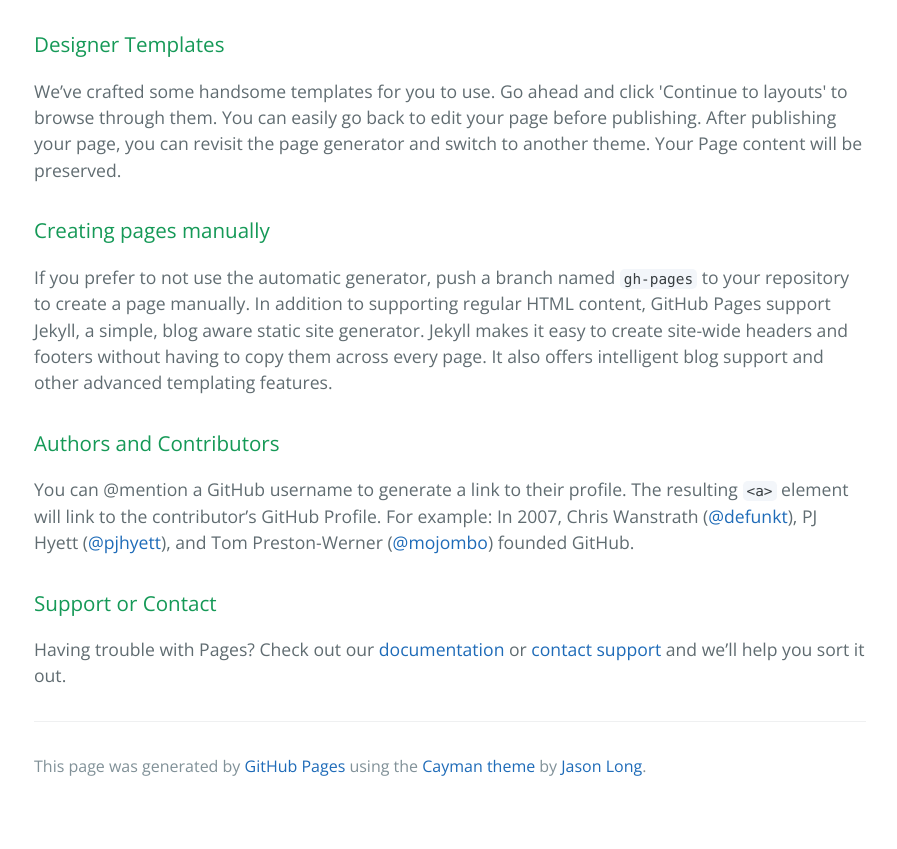
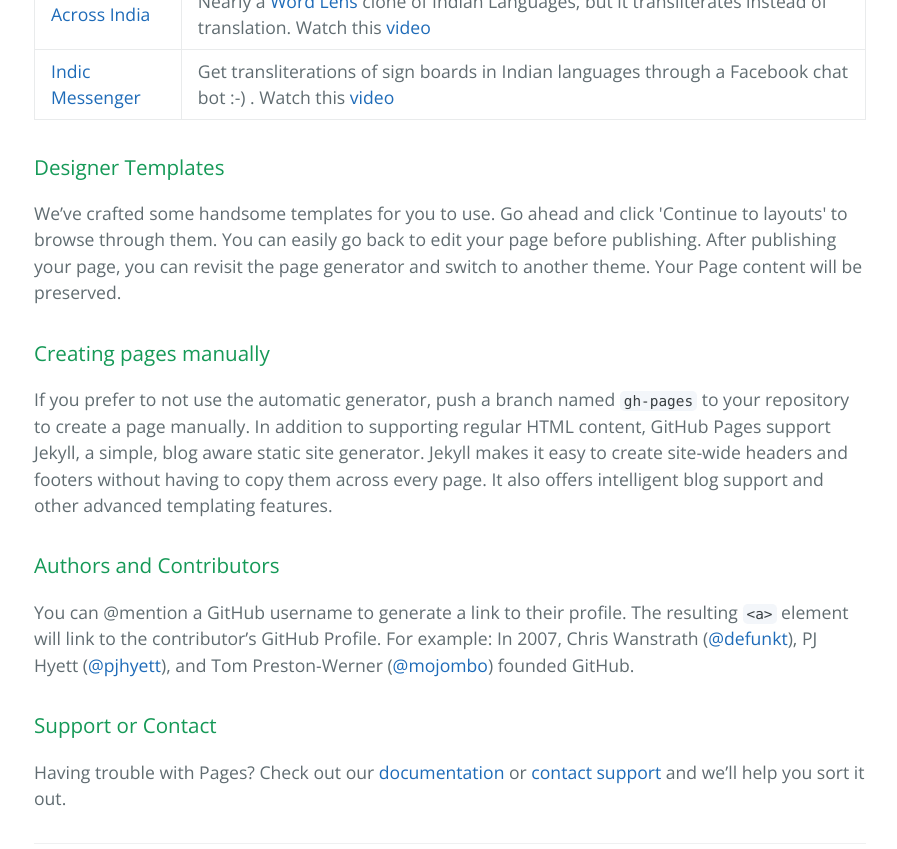
Before and after one commit to indic-ocr/indic-ocr.github.io, a website: page index.html in a window 1280 px wide. Shown: the part 1013-1862 px from the top of the page, without its empty margins (190-1087 px from the left). Before the commit the page ends 1823 px from the top, so only its background shows below. Drawn offline with nearby package versions, Linux system fonts and the light colour scheme.

```diff
--- a/index.html
+++ b/index.html
@@ -57,6 +57,11 @@
 <td>Nearly a  <a href="https://en.wikipedia.org/wiki/Word_Lens">Word Lens</a> clone of Indian Languages, but it transliterates instead of translation. Watch this <a href="https://www.youtube.com/watch?v=v0WVCOieW6o">video</a>
 </td>
 </tr>
+<tr>
+<td><a href="https://indic-ocr.github.io/indicmessenger/">Indic Messenger</a></td>
+<td>Get transliterations of sign boards in Indian languages through a Facebook chat bot :-) . Watch this <a href="https://www.youtube.com/watch?v=7Dpx5neMZSk">video</a>
+</td>
+</tr>
 </tbody>
 </table>
 
```
Also changed, not shown: params.json (+1 -1 lines).
